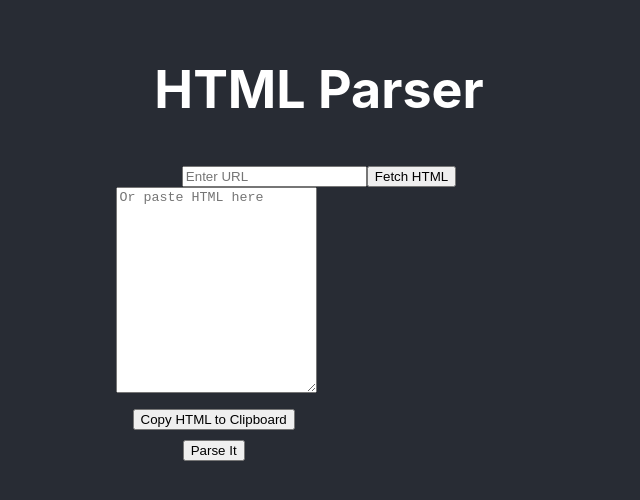
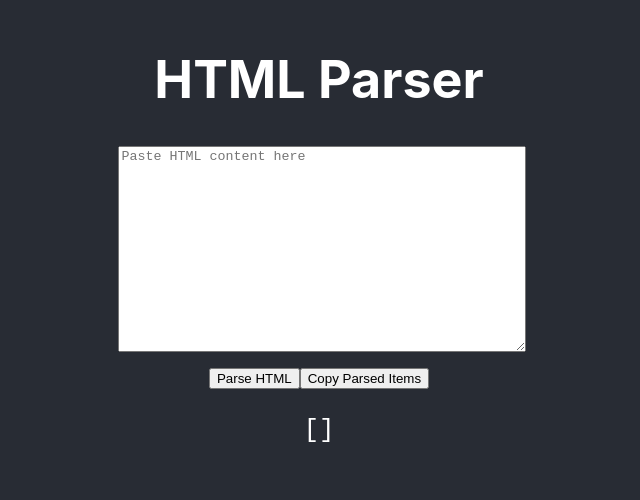
Before and after one commit to NekkidBear/parsing-challenge, a React (Create React App) app: page / in a window 1280 px wide. Shown: the part 158-658 px from the top of the page, without its empty margins (321-961 px from the left). Built offline with nearby package versions, Linux system fonts and the light colour scheme.

Commit message:
refactor to use cheerio

```diff
--- a/package.json
+++ b/package.json
@@ -11,6 +11,7 @@
     "@types/react": "^18.3.3",
     "@types/react-dom": "^18.3.0",
     "axios": "^1.7.2",
+    "cheerio": "^1.0.0-rc.12",
     "dompurify": "^3.1.6",
     "react": "^18.3.1",
     "react-dom": "^18.3.1",
--- a/src/HTMLParser.tsx
+++ b/src/HTMLParser.tsx
@@ -1,36 +1,16 @@
 import React, { useState } from 'react';
-import axios from 'axios';
-import DOMPurify from 'dompurify';
+import cheerio from 'cheerio';
 
-// Define the structure of a parsed item
 interface ParsedItem {
+  tagName: string;
   content: string;
+  indentLevel: number;
   children: ParsedItem[];
-  indentLevel: number;
 }
 
-const HTMLParser: React.FC = () => {
-  const [url, setUrl] = useState(''); // State to hold the URL input by the user
-  const [inputHtml, setInputHtml] = useState(''); // State to hold the fetched HTML content
-  const [parsedItems, setParsedItems] = useState<ParsedItem[]>([]); // State to hold the parsed items
-  const [loading, setLoading] = useState(false); // State to indicate loading status
-  const [error, setError] = useState<string | null>(null); // State to hold any error messages
-
-  // Function to fetch HTML content from the provided URL
-  const fetchHtmlFromUrl = async () => {
-    try {
-      setLoading(true); // Indicate loading state
-      setError(null); // Clear any previous errors
-      const response = await axios.get(url); // Fetch HTML content from the provided URL
-      const sanitizedHtml = DOMPurify.sanitize(response.data); // Sanitize the fetched HTML content
-      setInputHtml(sanitizedHtml); // Set the sanitized HTML content to state
-    } catch (error) {
-      console.error('Error fetching HTML:', error); // Log the error for debugging
-      setError('Failed to fetch HTML content. Please check the URL and try again.'); // Set user-friendly error message
-    } finally {
-      setLoading(false); // Reset loading state
-    }
-  };
+const HTMLParser = () => {
+  const [inputHtml, setInputHtml] = useState<string>('');
+  const [parsedItems, setParsedItems] = useState<ParsedItem[]>([]);
 
   // Function to copy text to clipboard
   const copyToClipboard = (text: string) => {
@@ -43,22 +23,21 @@ const HTMLParser: React.FC = () => {
 
   // Function to parse HTML content and update parsedItems state
   const parseHtmlContent = () => {
-    const parser = new DOMParser();
-    const doc = parser.parseFromString(inputHtml, 'text/html');
-    const parsed = parseElement(doc.body, 0);
+    const $ = cheerio.load(inputHtml);
+    const parsed = parseElement($('body'), 0);
     setParsedItems(parsed);
   };
 
   // Function to recursively parse HTML elements
-  const parseElement = (element: HTMLElement, indentLevel: number): ParsedItem[] => {
+  const parseElement = (element: cheerio.Cheerio, indentLevel: number): ParsedItem[] => {
     let items: ParsedItem[] = [];
     let stack: number[] = [indentLevel];
 
-    element.childNodes.forEach((node) => {
-      if (node.nodeType === Node.ELEMENT_NODE) {
-        const el = node as HTMLElement;
-        const tagName = el.tagName.toLowerCase();
-        let content = el.outerHTML;
+    element.contents().each((index, node) => {
+      if (node.type === 'tag') {
+        const el = cheerio(node);
+        const tagName = node.name.toLowerCase(); // Use node.name instead of el[0].tagName
+        let content = el.html() || '';
         let newIndentLevel = indentLevel;
 
         if (tagName === 'p' || tagName === 'div') {
@@ -81,76 +60,32 @@ const HTMLParser: React.FC = () => {
         }
 
         let children: ParsedItem[] = [];
-        if (el.children.length > 0) {
+        if (el.children().length > 0) {
           children = parseElement(el, newIndentLevel);
         }
-        items.push({ content, children, indentLevel: newIndentLevel });
-      } else if (node.nodeType === Node.TEXT_NODE) {
-        const text = node.nodeValue?.trim();
-        if (text) {
-          items.push({ content: text, children: [], indentLevel });
-        }
+
+        items.push({
+          tagName,
+          content,
+          indentLevel: newIndentLevel,
+          children,
+        });
       }
     });
+
     return items;
   };
 
-  // Function to recursively render parsed content
-    const renderParsedContent = (items: ParsedItem[]): JSX.Element[] => {
-      return items.map((item, index) => {
-        const indentClass = `indent-${item.indentLevel}`; // Class for indentation based on hierarchy level
-        const paragraphHierarchy = item.content.match(/^\((\w+)\)/); // Match paragraph hierarchy pattern
-        const paragraphHeading = item.content.match(/<em>(.*?)<\/em>/); // Match paragraph heading pattern
-
-        return (
-          <div key={index} id={`p-${item.content}`} className="parsed-item">
-            <div className={`${indentClass} parsed-paragraph`} data-title={item.content}>
-              {paragraphHierarchy && (
-                <span className="paragraph-hierarchy">{paragraphHierarchy[1]}</span>
-              )}
-              {paragraphHeading && (
-                <span className="paragraph-heading">{paragraphHeading[1]}</span>
-              )}
-              <span dangerouslySetInnerHTML={{ __html: item.content }} />
-            </div>
-            {renderParsedContent(item.children)}
-          </div>
-        );
-      });
-    };
-
   return (
     <div>
-      <div>
-        <input
-          type="text"
-          value={url}
-          onChange={(e) => setUrl(e.target.value)} // Update URL state on input change
-          placeholder="Enter URL"
-        />
-        <button onClick={fetchHtmlFromUrl} disabled={loading}>
-          {loading ? 'Loading...' : 'Fetch HTML'} {/* Button to fetch HTML content */}
-        </button>
-      </div>
-      {error && <p className="error">{error}</p>} {/* Display error message if any */}
-      <div className="container">
-        <div className="input-section">
-          <textarea
-            value={inputHtml}
-            onChange={(e) => setInputHtml(e.target.value)} // Update HTML content state on input change
-            placeholder="Or paste HTML here"
-          />
-          <button onClick={() => copyToClipboard(inputHtml)}>
-            Copy HTML to Clipboard {/* Button to copy HTML content to clipboard */}
-          </button>
-          <button onClick={parseHtmlContent}>
-            Parse It {/* Button to parse and render HTML content */}
-          </button>
-        </div>
-        <div className="output-section">
-          {renderParsedContent(parsedItems)} {/* Render the parsed content */}
-        </div>
-      </div>
+      <textarea
+        value={inputHtml}
+        onChange={(e) => setInputHtml(e.target.value)}
+        placeholder="Paste HTML content here"
+      />
+      <button onClick={parseHtmlContent}>Parse HTML</button>
+      <button onClick={() => copyToClipboard(JSON.stringify(parsedItems))}>Copy Parsed Items</button>
+      <pre>{JSON.stringify(parsedItems, null, 2)}</pre>
     </div>
   );
 };
```
Also changed, not shown: 1 other file (tests, documents, lock files or other folders).
